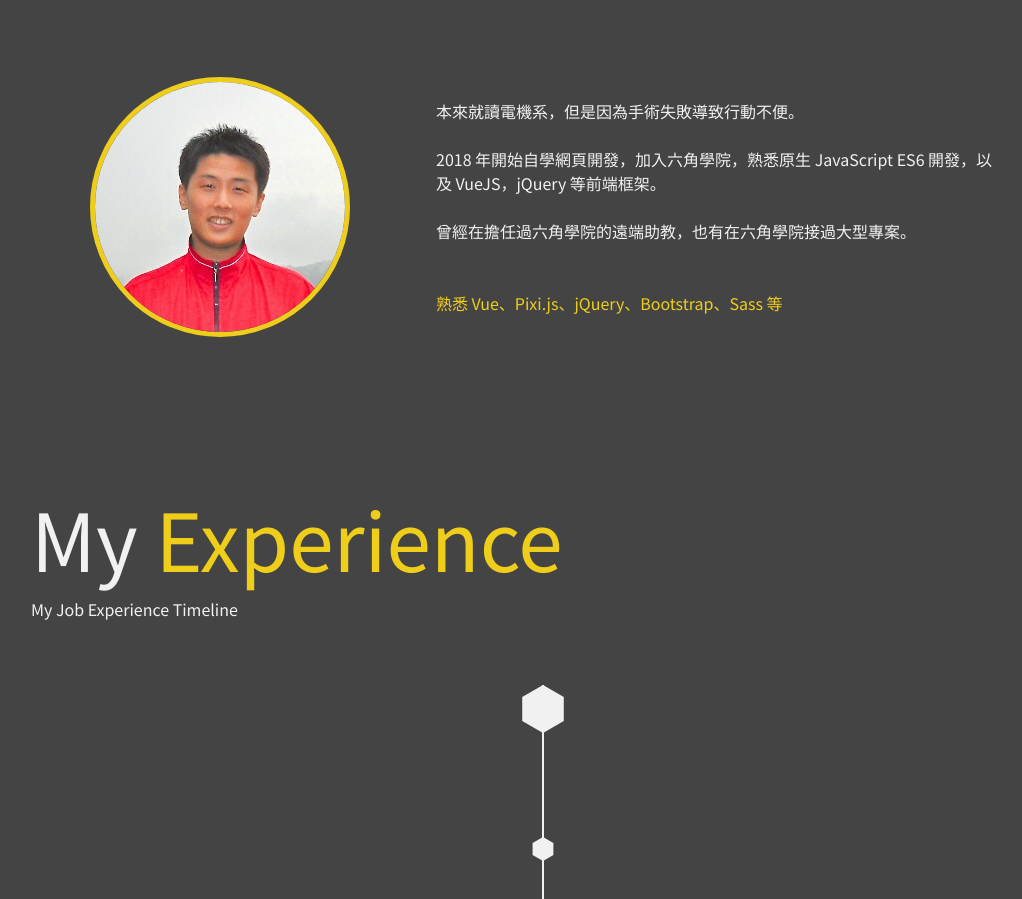
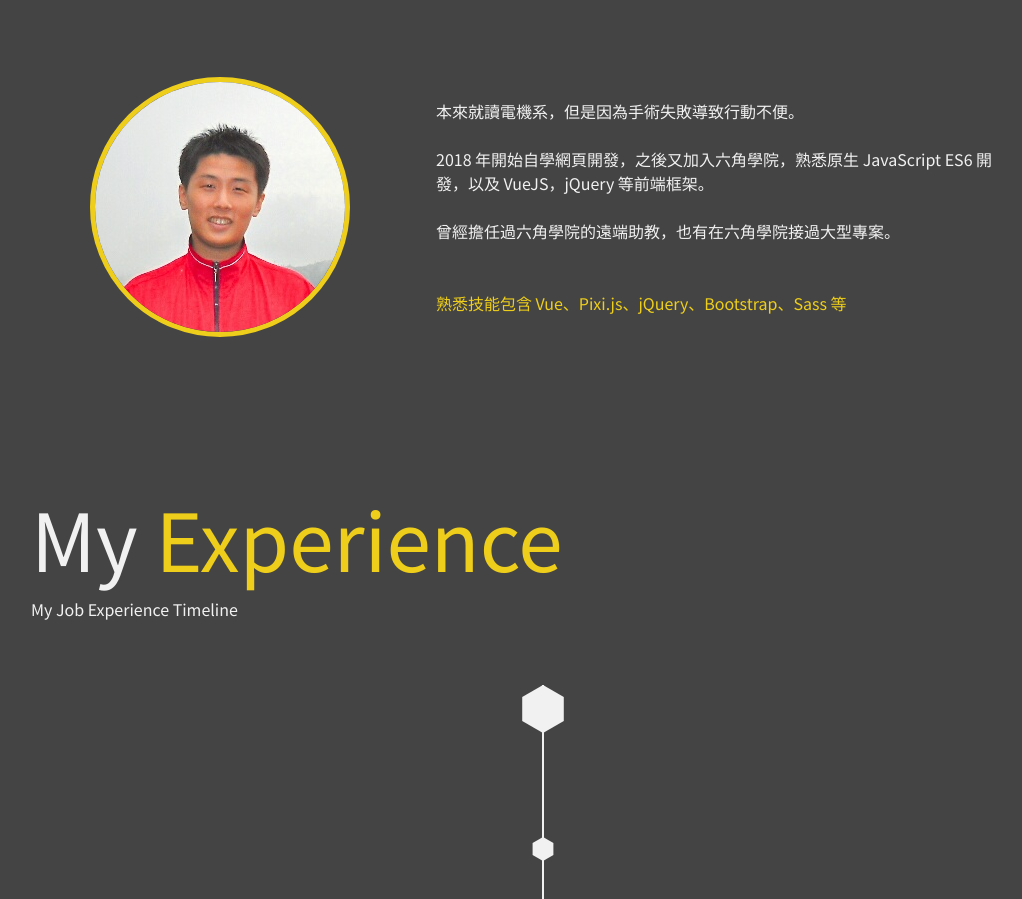
Before and after one commit to KalpasWang/my-portfolio, a website: page dist/index.html in a window 1280 px wide. Shown: the part 947-1846 px from the top of the page, without its empty margins (97-1119 px from the left). Drawn offline with nearby package versions, Linux system fonts and the light colour scheme.

Commit message:
修正個人介紹文字

```diff
--- a/dist/index.html
+++ b/dist/index.html
@@ -98,14 +98,14 @@
             <p>
               本來就讀電機系，但是因為手術失敗導致行動不便。
               <br /><br />
-              2018 年開始自學網頁開發，加入六角學院，熟悉原生 JavaScript ES6
-              開發，以及 VueJS，jQuery 等前端框架。
+              2018 年開始自學網頁開發，之後又加入六角學院，熟悉原生 JavaScript
+              ES6 開發，以及 VueJS，jQuery 等前端框架。
               <br /><br />
-              曾經在擔任過六角學院的遠端助教，也有在六角學院接過大型專案。
+              曾經擔任過六角學院的遠端助教，也有在六角學院接過大型專案。
             </p>
             <br /><br />
             <p class="text-secondary">
-              熟悉 Vue、Pixi.js、jQuery、Bootstrap、Sass 等
+              熟悉技能包含 Vue、Pixi.js、jQuery、Bootstrap、Sass 等
             </p>
           </div>
         </div>
```
